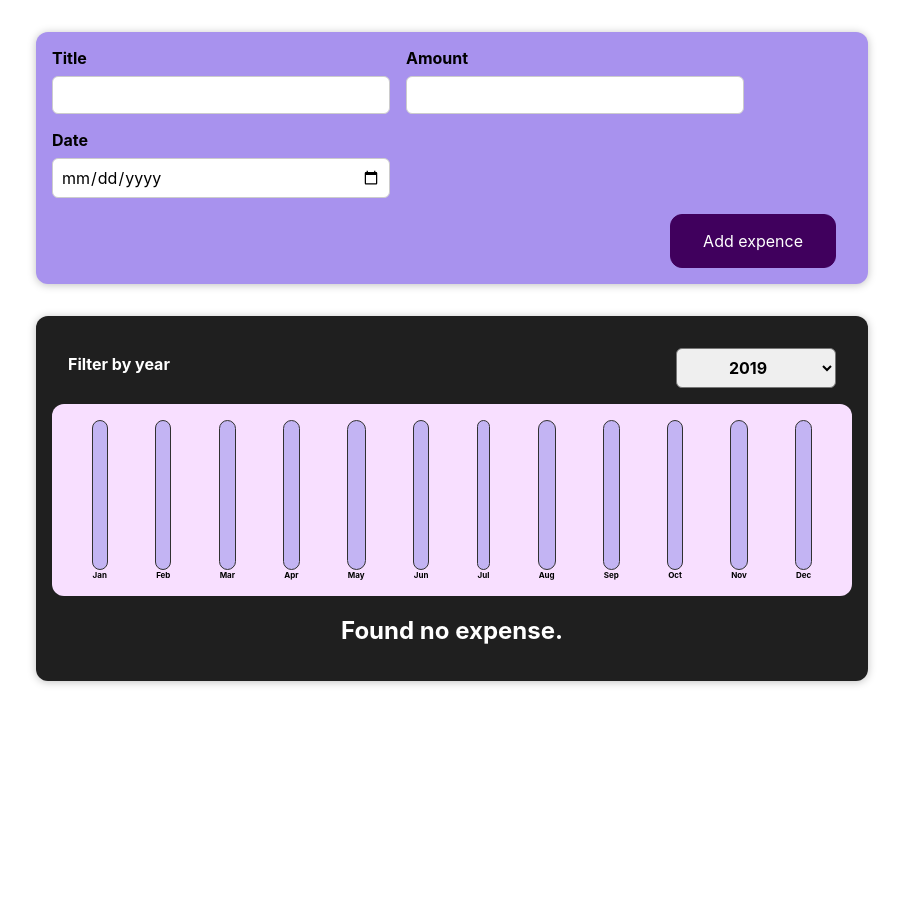
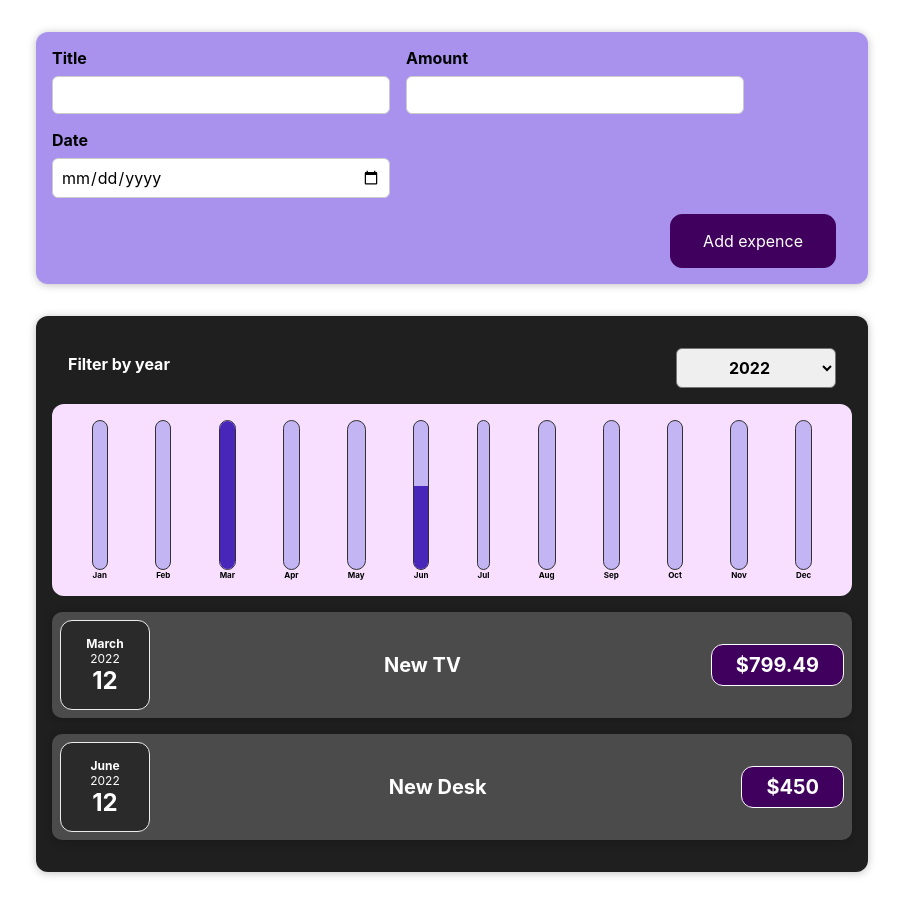
Before and after one commit to DarshanBorse/React-demo, a React (Create React App) app: page / in a window 1280 px wide. Shown: the whole page, without its empty margins (188-1091 px from the left). Before the commit the page ends 800 px from the top, so only its background shows below. Built offline with nearby package versions, Linux system fonts and the light colour scheme.

Commit message:
Initial commit

```diff
--- a/src/components/Expenses.js
+++ b/src/components/Expenses.js
@@ -6,7 +6,7 @@ import ExpensesList from "./ExpensesList";
 import ExpenseChart from "./ExpenseChart";
 
 const Expence = (props) => {
-    const [fileterdYear, setfilterdYear] = useState('2019');
+    const [fileterdYear, setfilterdYear] = useState('2022');
 
     const filterChangeHandler = (selectedYear) => {
         setfilterdYear(selectedYear);
```
